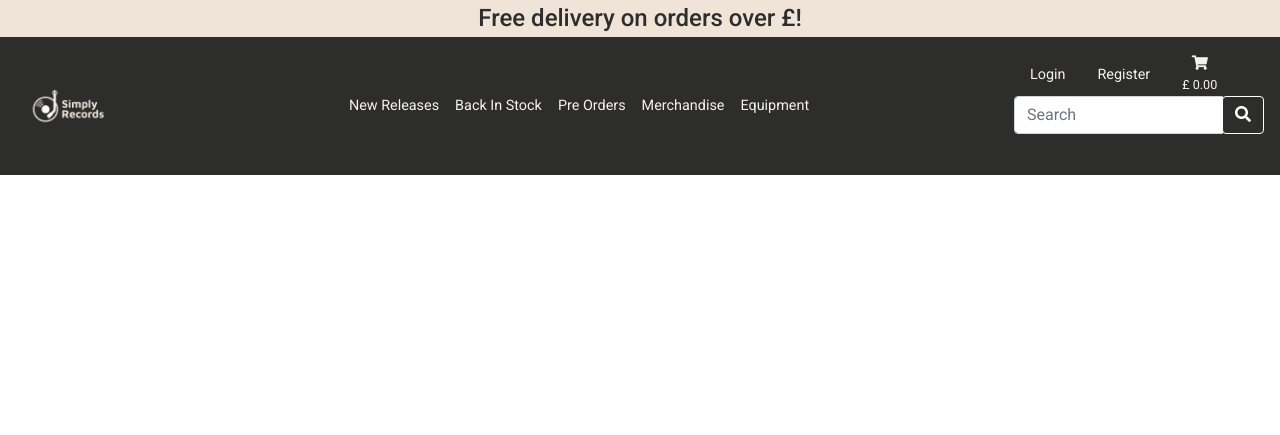
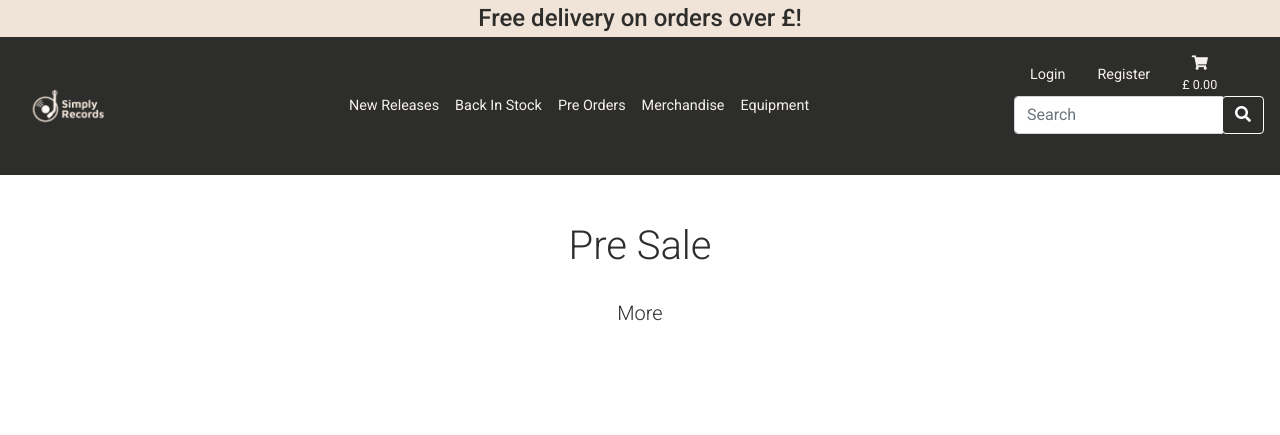
Before and after one commit to wilko90/Simply-Records, a Django app: template products/templates/products/products.html in a window 1280 px wide. Shown: the top 435 px of the page. Run offline with Django 3.2, Linux system fonts and the light colour scheme; the template is opened without the code that fills it, so the values that code supplies are empty; some libraries are stand-ins or nearby versions.

Commit message:
feat: add products for loop, product card includes and title

```diff
--- a/products/templates/products/products.html
+++ b/products/templates/products/products.html
@@ -1,16 +1,22 @@
-
 {% extends "base.html"%}
 {% load static %}
 {% block extra_title %}- Products{% endblock %}
 {% block content%}
 
-<div class="container">
+
+<div class="container-fluid">
     <div class="row">
-        <div class="col">
-            {{ products }}
+        <h1 class="display-6 font-weight-normal center sub-title-padding">Pre Sale</h1>
+        <a href="">
+            <p class="lead font-weight-normal center">More</p>
+        </a>
+    </div>
+    <div class="row">
+        {% for product in products %}
+        <div class="col-xl-2 col-lg-3 col-md-3 col-sm-4 col-6">
+            {% include 'products/includes/product_cards.html' %}
         </div>
+        {% endfor %}
     </div>
 </div>
-
-
-{% endblock %}
+    {% endblock %}
```
